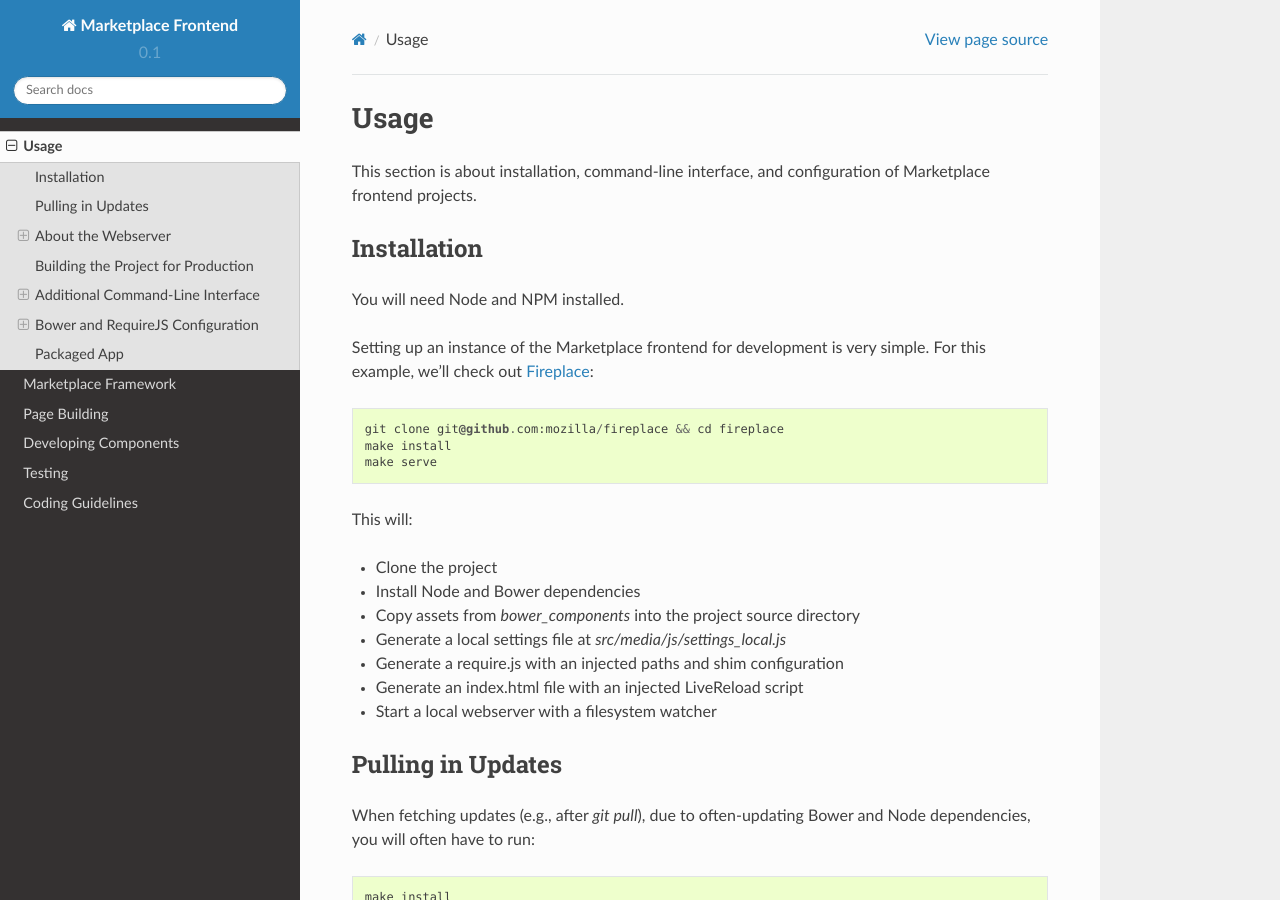
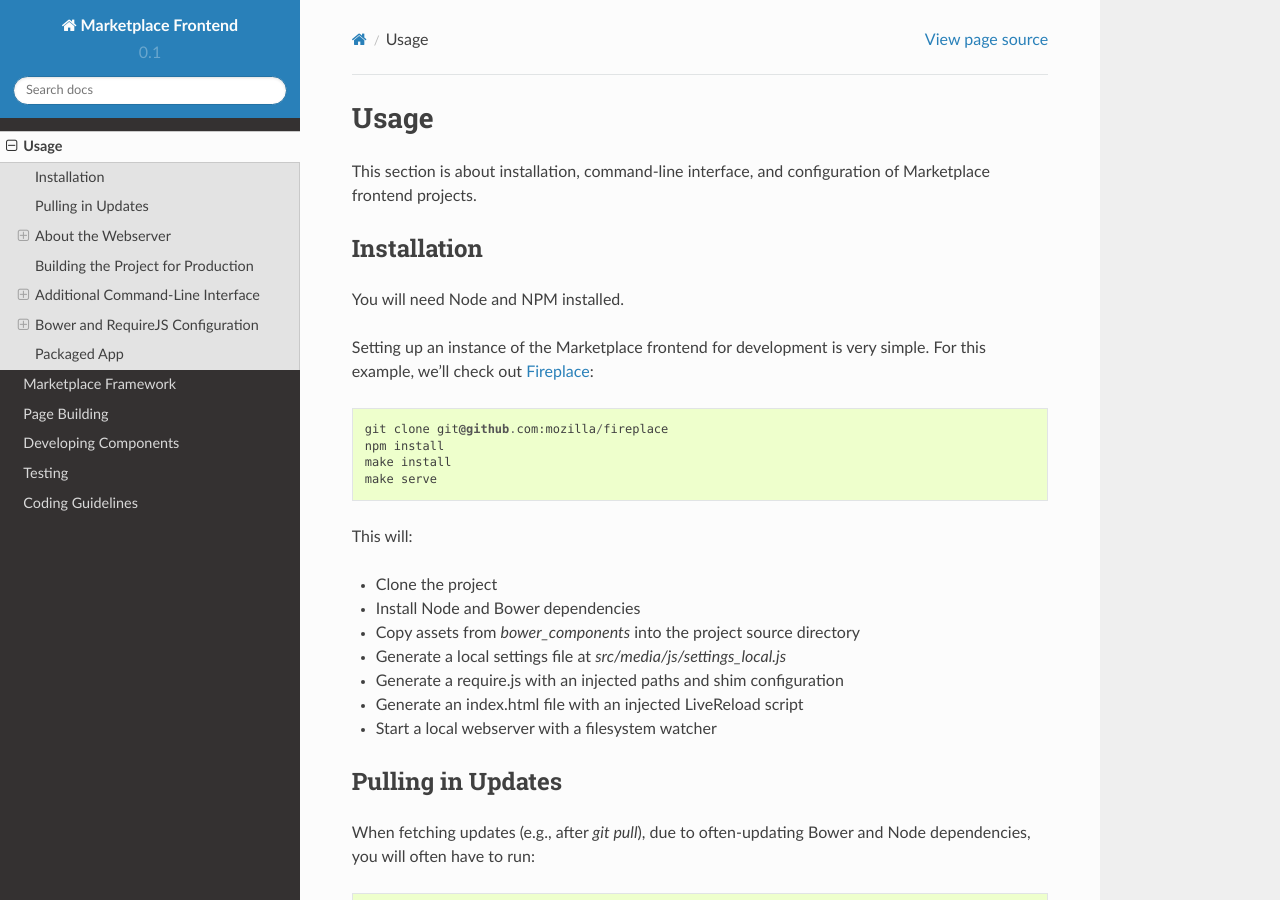
Before and after one commit to mozilla/marketplace-frontend-docs, a Sphinx documentation site: the page built from docs/topics/usage.rst, in a window 1280 px wide and 900 px high. Built offline with Sphinx 7.4.7 and the Read the Docs theme 2.0.0, drawn with Linux system fonts in a browser that asks for light colours; pages that are not in the unit, such as notebooks, are missing from menus.

Commit message:
Revert "update setup"
This reverts commit d10d8266c2360ac755529f9e9c89f1ee9eb27cb1.

```diff
--- a/docs/topics/usage.rst
+++ b/docs/topics/usage.rst
@@ -17,7 +17,8 @@
 simple. For this example, we'll check out
 `Fireplace <https://github.com/mozilla/fireplace>`_::
 
-    git clone git@github.com:mozilla/fireplace && cd fireplace
+    git clone git@github.com:mozilla/fireplace
+    npm install
     make install
     make serve
 
```
